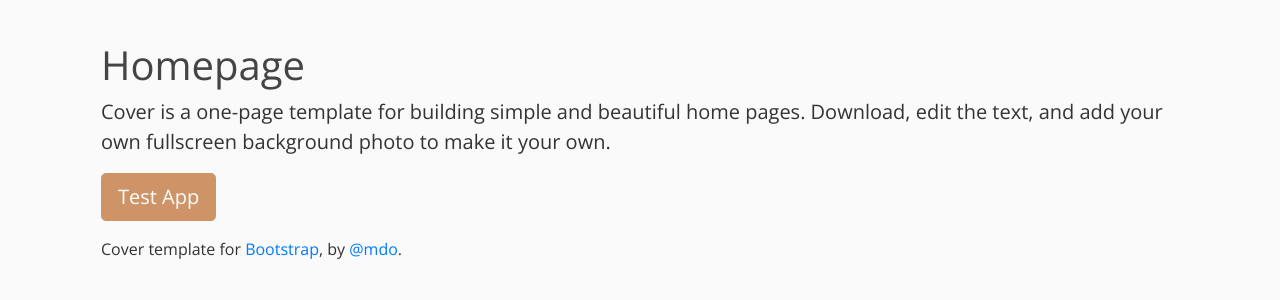
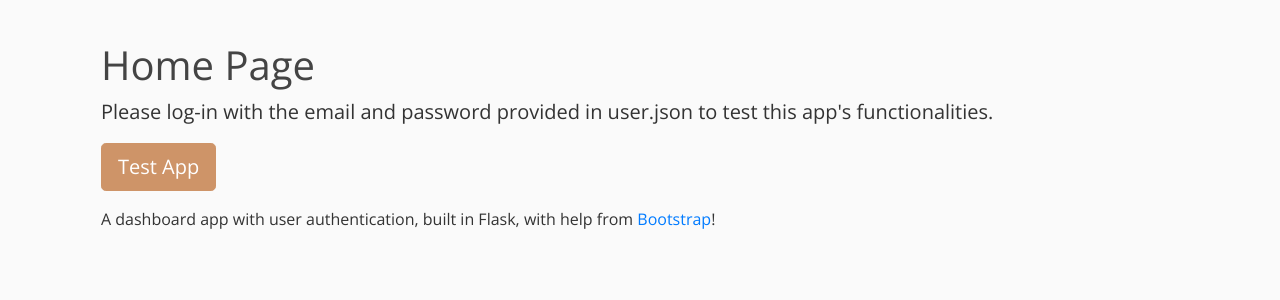
Before and after one commit to jasenlo123/take_home_task, a Flask app: page / in a window 1280 px wide. Shown: the part 56-356 px from the top of the page. Run offline with Flask 2, Linux system fonts and the light colour scheme; some libraries are stand-ins or nearby versions.

Commit message:
homepage text

```diff
--- a/dashboard/templates/home.html
+++ b/dashboard/templates/home.html
@@ -3,8 +3,8 @@
 <div class="cover-container d-flex h-100 p-3 mx-auto flex-column">
 
   <main role="main" class="inner cover">
-    <h1 class="cover-heading">Homepage</h1>
-    <p class="lead">Cover is a one-page template for building simple and beautiful home pages. Download, edit the text, and add your own fullscreen background photo to make it your own.</p>
+    <h1 class="cover-heading">Home Page</h1>
+    <p class="lead">Please log-in with the email and password provided in user.json to test this app's functionalities.</p>
     <p class="lead">
       <a href="/login" class="btn btn-lg btn-secondary">Test App</a>
     </p>
@@ -12,7 +12,7 @@
 
   <footer class="mastfoot mt-auto">
     <div class="inner">
-      <p>Cover template for <a href="https://getbootstrap.com/">Bootstrap</a>, by <a href="https://twitter.com/mdo">@mdo</a>.</p>
+      <p>A dashboard app with user authentication, built in Flask, with help from <a href="https://getbootstrap.com/">Bootstrap</a>!</p>
     </div>
   </footer>
 </div>
```
